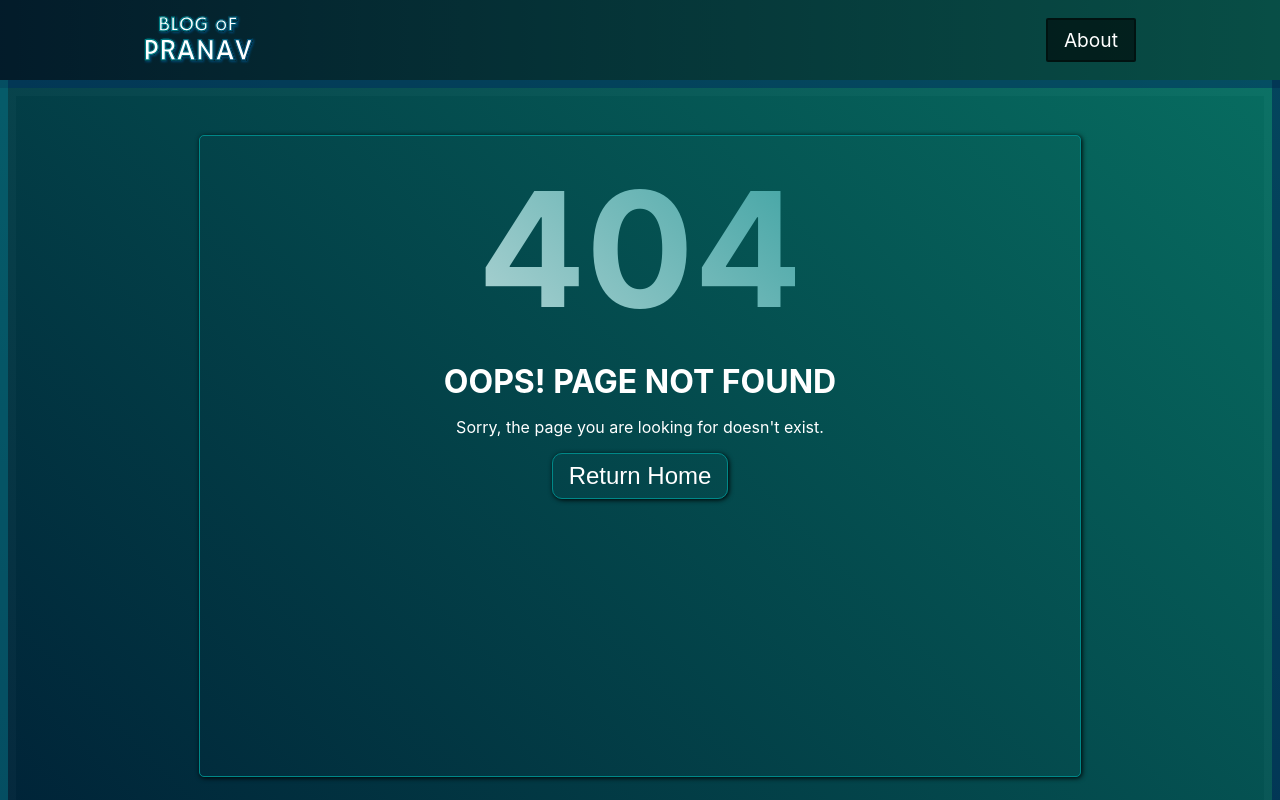
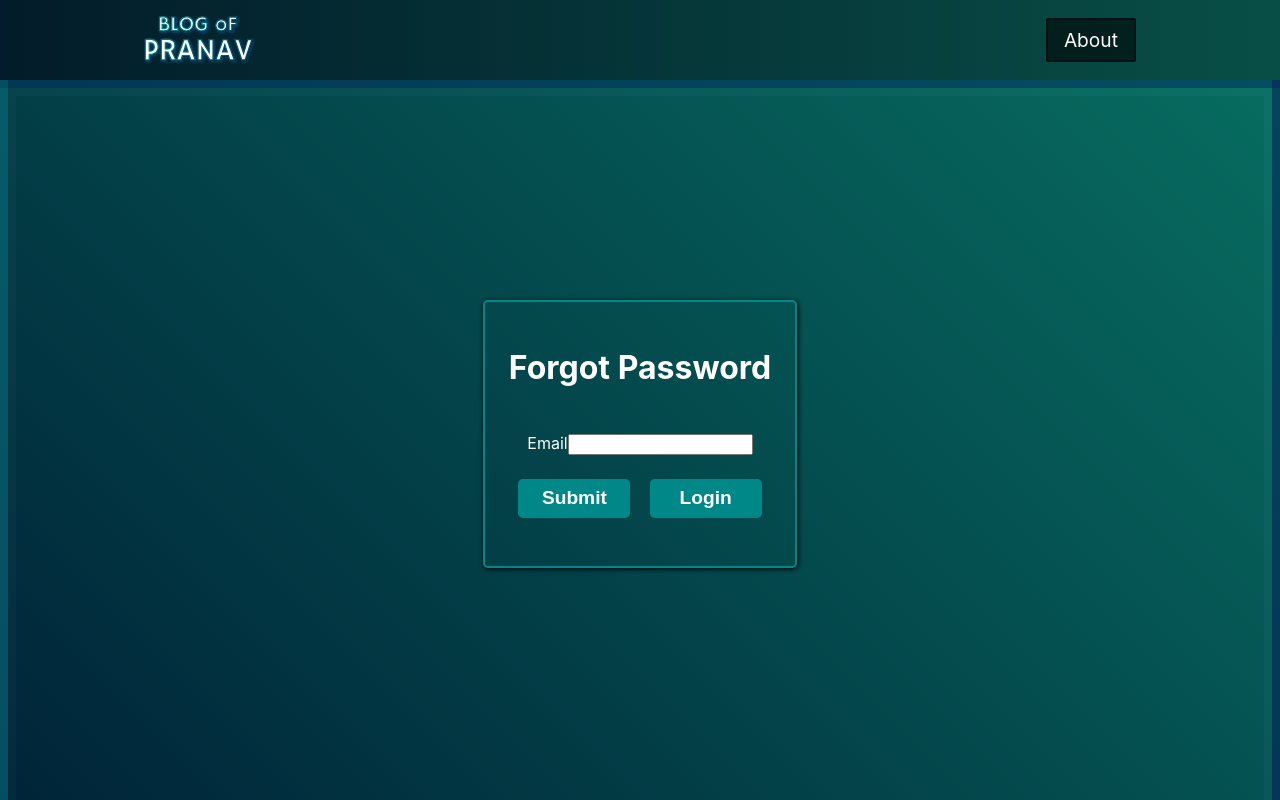
Before and after one commit to Pranav1326/blog-frontend, a React (Create React App) app: page /authforgotpassword in a window 1280 px wide. Before the commit this address had no page. Shown: the top 800 px of the page. Built offline with nearby package versions, Linux system fonts and the light colour scheme.

Commit message:
Code update

```diff
--- a/src/api/url.js
+++ b/src/api/url.js
@@ -1,3 +1,3 @@
 // export const baseUrl = "https://blog-api-production-fc2e.up.railway.app/api";
-// export const baseUrl = "http://localhost:5000/api";
-export const baseUrl = "https://blog-api-c8j7.onrender.com/api";
+export const baseUrl = "http://localhost:5050/api";
+// export const baseUrl = "https://blog-api-c8j7.onrender.com/api";
--- a/src/api/userProfile.js
+++ b/src/api/userProfile.js
@@ -48,7 +48,7 @@ export const changePassword = async (data, navigate) => {
 }
 
 // User Data Update
-export const updateProfile = async (data, profilepic, userId, username, dispatch, navigate) => {
+export const updateProfile = async (data, userId, username, dispatch, navigate) => {
     const config = {
         method: 'PUT',
         url: `${baseUrl}/user/update/${userId}`,
@@ -56,7 +56,7 @@ export const updateProfile = async (data, profilepic, userId, username, dispatch
             'Authorization': `Bearer ${token}`,
             'Content-Type': 'application/json'
         },
-        data : {...data, profilepic, userId}
+        data : {...data, userId}
     };
     try{
         const response = await axios.request(config);
@@ -66,6 +66,7 @@ export const updateProfile = async (data, profilepic, userId, username, dispatch
             navigate('/profile');
         }
     } catch (err) {
-        err && alert(err.response.data);
+        err && alert(err?.response?.data);
+        console.log(err);
     }
 }
--- a/src/components/AuthForgotPassword/AuthForgotPassword.jsx
+++ b/src/components/AuthForgotPassword/AuthForgotPassword.jsx
@@ -4,14 +4,15 @@ import { useState } from 'react';
 import { useSelector } from 'react-redux';
 import { useNavigate } from 'react-router-dom';
 import './authForgotPassword.css';
+import { baseUrl } from '../../api/url';
 
-const AuthForgotPassword = ({BASE_URL}) => {
+const AuthForgotPassword = () => {
 
     const resetPassword = useSelector(state => state.userReducer.resetPassword);
 
     const navigate = useNavigate();
     const [otp, setOtp] = useState("");
-    const baseUrl = `${BASE_URL}/user/otpauth`;
+    const url = `${baseUrl}/user/otpauth`;
 
     const handleSubmit = async (e) => {
         e.preventDefault();
@@ -20,7 +21,7 @@ const AuthForgotPassword = ({BASE_URL}) => {
         }
         else{
             try {
-                const res = await axios.post(baseUrl, {otp: otp});
+                const res = await axios.post(url, {otp: otp});
                 alert(res.data);
                 navigate('/resetpassword');
             } catch (error) {
--- a/src/components/EditProfile/EditProfile.jsx
+++ b/src/components/EditProfile/EditProfile.jsx
@@ -97,13 +97,20 @@ const EditProfile = () => {
     // Saving Form Data
     const handleSubmit = async e => {
         e.preventDefault();
-        if(img){
-            uploadedImage = await handleFileInput();
-        }
-        else{
-            uploadedImage = user.profilepic;
-        }
-        updateProfile(userData, uploadedImage, user._id, user.username, dispatch, navigate);
+        const data = new FormData();
+        data.append('name', userData.name);
+        data.append('email', userData.email);
+        data.append('location', userData.location);
+        data.append('bio', userData.bio);
+        data.append('work', userData.work);
+        data.append('profilepic', img);
+        // if(img){
+        //     uploadedImage = await handleFileInput();
+        // }
+        // else{
+            // uploadedImage = user.profilepic;
+        // }
+        updateProfile(data, user._id, user.username, dispatch, navigate);
     }
 
     return (
--- a/src/components/ForgotPassword/ForgotPassword.jsx
+++ b/src/components/ForgotPassword/ForgotPassword.jsx
@@ -5,7 +5,7 @@ import { useNavigate } from 'react-router-dom';
 import { forgotPassword } from '../../api/userApi';
 import './forgotPassword.css';
 
-const ForgotPassword = ({BASE_URL}) => {
+const ForgotPassword = () => {
     const dispatch = useDispatch();
     const navigate = useNavigate();
     const [ userData, setUserData ] = useState();
--- a/src/components/Main/Main.jsx
+++ b/src/components/Main/Main.jsx
@@ -8,12 +8,12 @@ import Profile from '../Profile/Profile';
 import EditProfile from '../EditProfile/EditProfile';
 import Article from '../Article/Article';
 import Navbar from '../Navbar/Navbar';
-// import ForgotPassword from '../ForgotPassword/ForgotPassword';
-// import ResetPassword from '../ResetPassword/ResetPassword';
+import ForgotPassword from '../ForgotPassword/ForgotPassword';
+import ResetPassword from '../ResetPassword/ResetPassword';
 import Error from '../Error/Error';
-// import AuthForgotPassword from '../AuthForgotPassword/AuthForgotPassword';
+import AuthForgotPassword from '../AuthForgotPassword/AuthForgotPassword';
 import About from '../About/About';
-// import UserProfile from '../UserProfile/UserProfile';
+import UserProfile from '../UserProfile/UserProfile';
 import Footer from '../Footer/Footer';
 import CreatePost from '../CreatePost/CreatePost';
 import UpdateArticle from '../UpdateArticle/UpdateArticle';
@@ -28,7 +28,7 @@ import ChangePassword from '../ChangePassword/ChangePassword';
 const Main = () => {
 
   const user = useSelector(state => state.userReducer.user);
-  // const resetPassword = useSelector(state => state.userReducer.resetPassword);
+  const resetPassword = useSelector(state => state.userReducer.resetPassword);
 
   return (
     <BrowserRouter>
@@ -44,9 +44,9 @@ const Main = () => {
           <Route path='/login' element={<Login />} />
           <Route path='/unpublished' element={<UnpublishedArticles />} />
           {/* <Route path='/register' element={<Register BASE_URL={BASE_URL}/>} /> */}
-          {/* <Route path='/forgotpassword' element={<ForgotPassword BASE_URL={BASE_URL}/>} /> */}
-          {/* <Route path='/authforgotpassword' element={resetPassword ? <AuthForgotPassword BASE_URL={BASE_URL}/> : <ForgotPassword BASE_URL={BASE_URL}/>} /> */}
-          {/* <Route path='/resetpassword' element={resetPassword ? <ResetPassword BASE_URL={BASE_URL}/> : <ForgotPassword BASE_URL={BASE_URL}/>} /> */}
+          <Route path='/forgotpassword' element={<ForgotPassword />} />
+          <Route path='/authforgotpassword' element={resetPassword ? <AuthForgotPassword /> : <ForgotPassword />} />
+          <Route path='/resetpassword' element={resetPassword ? <ResetPassword /> : <ForgotPassword />} />
           <Route path='/article/:id' element={<Article />} />
           {/* <Route path='/article?' element={<Article BASE_URL={BASE_URL}/>} /> */}
           {/* <Route path='/userprofile/:id' element={<UserProfile BASE_URL={BASE_URL}/>} /> */}
```
